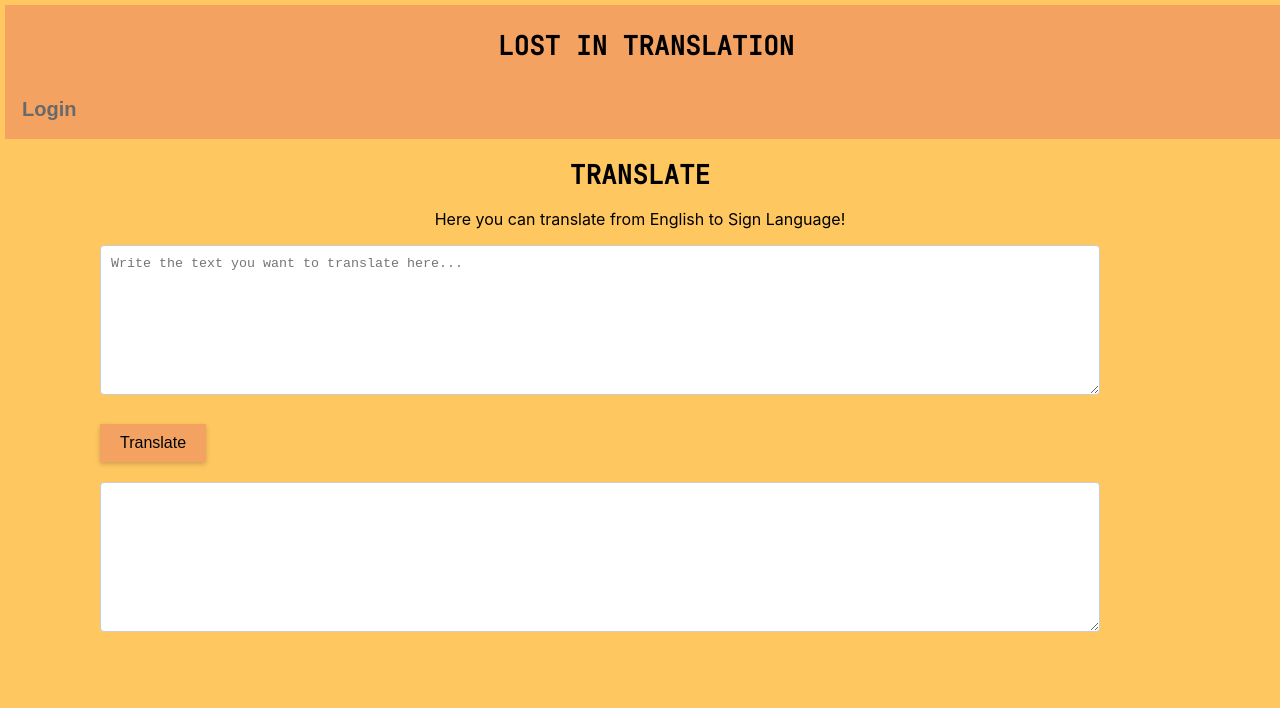
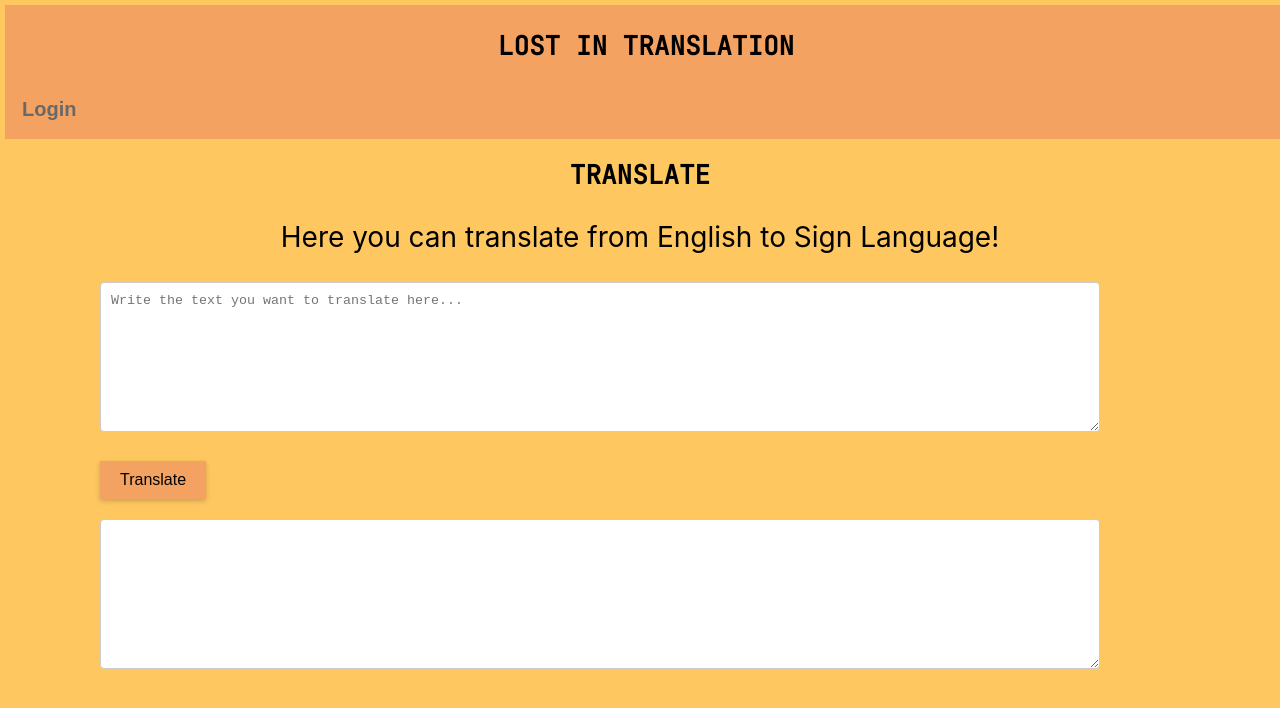
Before and after one commit to victorlun/SignTranslator, a React (Create React App) app: page /translate in a window 1280 px wide. Shown: the top 708 px of the page. Built offline with nearby package versions, Linux system fonts and the light colour scheme.

Commit message:
Image translation implemented :tada:

```diff
--- a/src/Views/Translate.jsx
+++ b/src/Views/Translate.jsx
@@ -5,9 +5,8 @@ function Translate () {
     return(
         <>
         <h1>TRANSLATE</h1>
-        <p style={{textAlign: "center"}}>Here you can translate from English to Sign Language!</p>
+        <p style={{textAlign: "center", fontfamily: 'Courier New', fontSize: "28px"}}>Here you can translate from English to Sign Language!</p>
         <TranslateForm/>
-
         </>
     )
 
```
